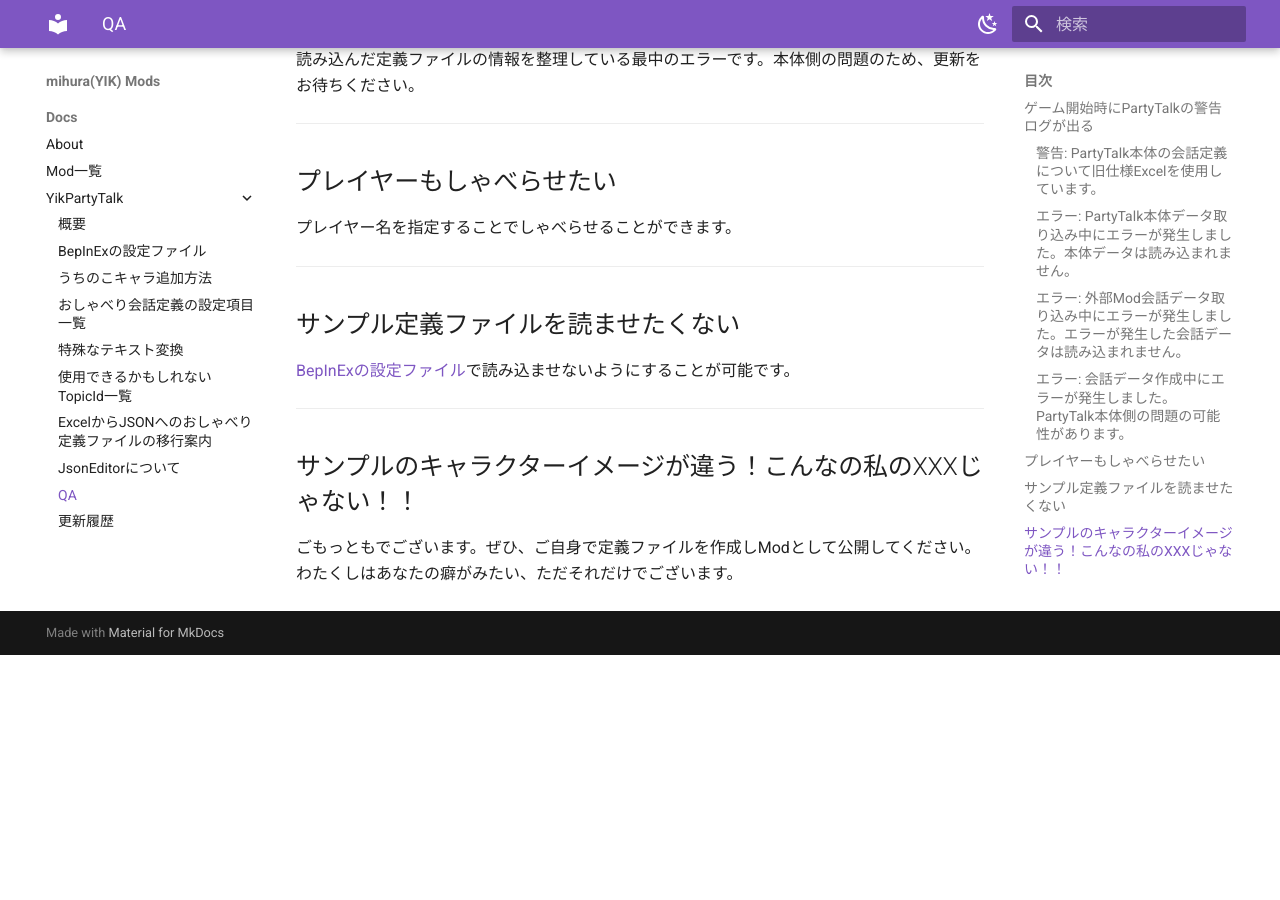
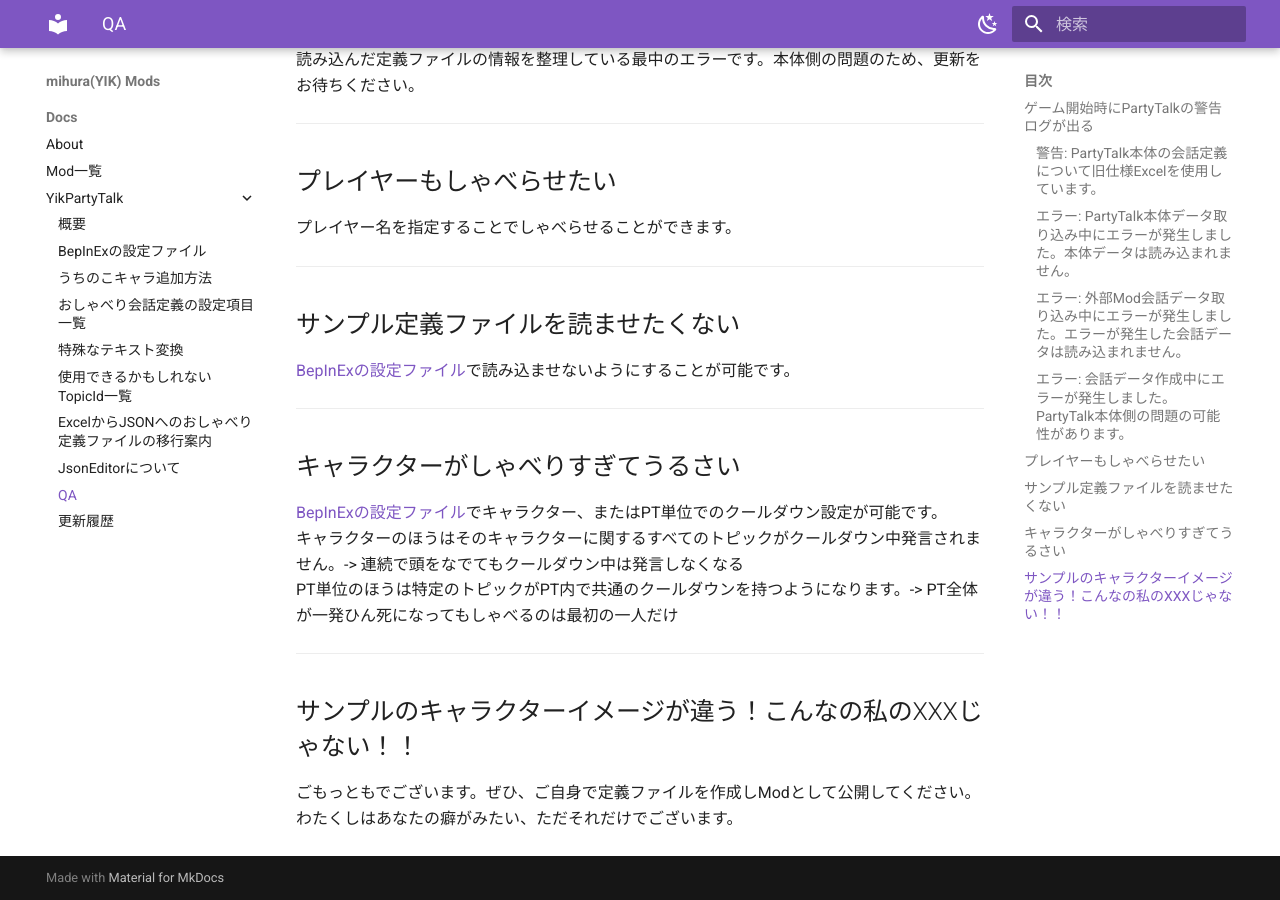
Before and after one commit to yanataka-mihura/yik-mod-doc, an MkDocs documentation site: the page built from docs/mods/party-talk/qa.md, in a window 1280 px wide and 900 px high, scrolled down 1630 px. Built offline with MkDocs 1.6.1 and Material for MkDocs 9.7.7, drawn with Linux system fonts in a browser that asks for light colours; before the commit the page ends 2285 px from its top, so only the background shows below that.

Commit message:
qa追加

```diff
--- a/docs/mods/party-talk/qa.md
+++ b/docs/mods/party-talk/qa.md
@@ -71,6 +71,13 @@ PartyTalkのMod本体の会話定義読み込みに失敗している状態で
 
 [BepInExの設定ファイル](config.md)で読み込ませないようにすることが可能です。
 
+---
+
+## キャラクターがしゃべりすぎてうるさい
+
+[BepInExの設定ファイル](config.md)でキャラクター、またはPT単位でのクールダウン設定が可能です。
+キャラクターのほうはそのキャラクターに関するすべてのトピックがクールダウン中発言されません。-> 連続で頭をなでてもクールダウン中は発言しなくなる
+PT単位のほうは特定のトピックがPT内で共通のクールダウンを持つようになります。-> PT全体が一発ひん死になってもしゃべるのは最初の一人だけ
 
 ---
 
```
